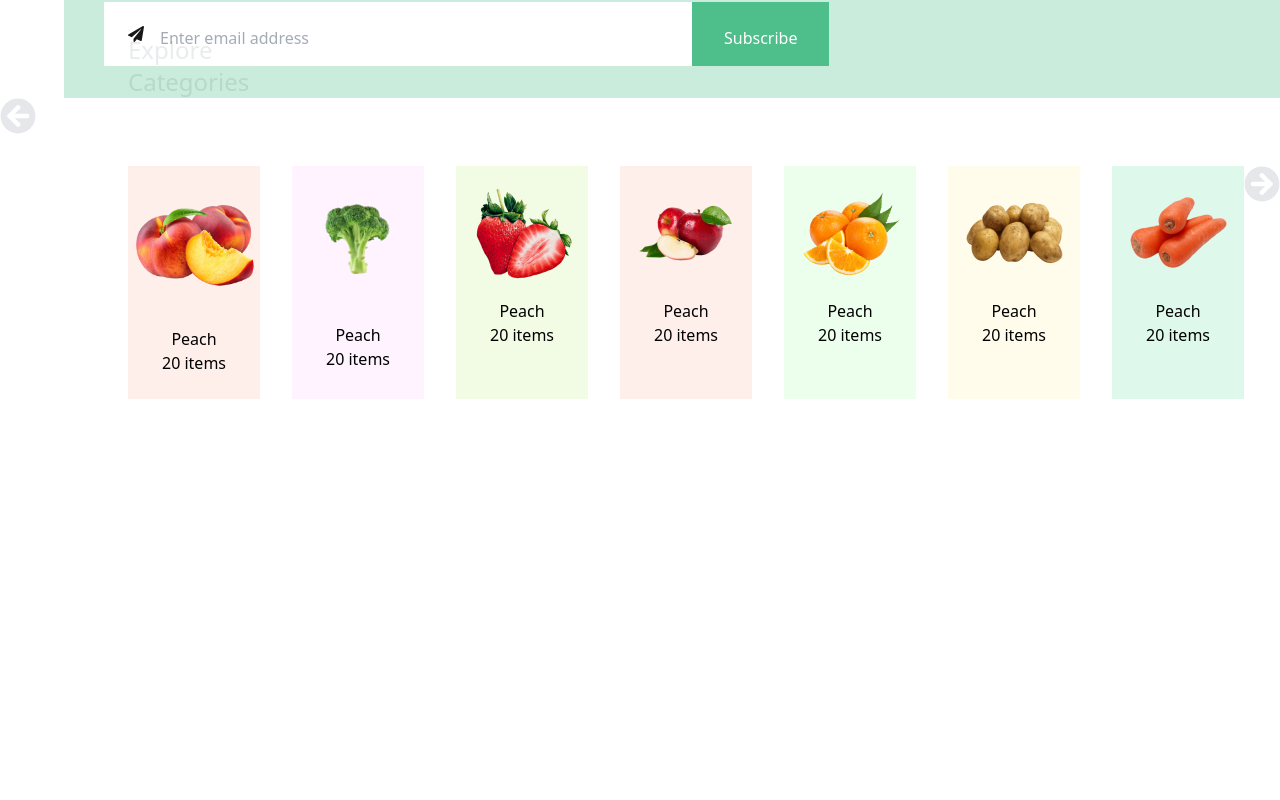
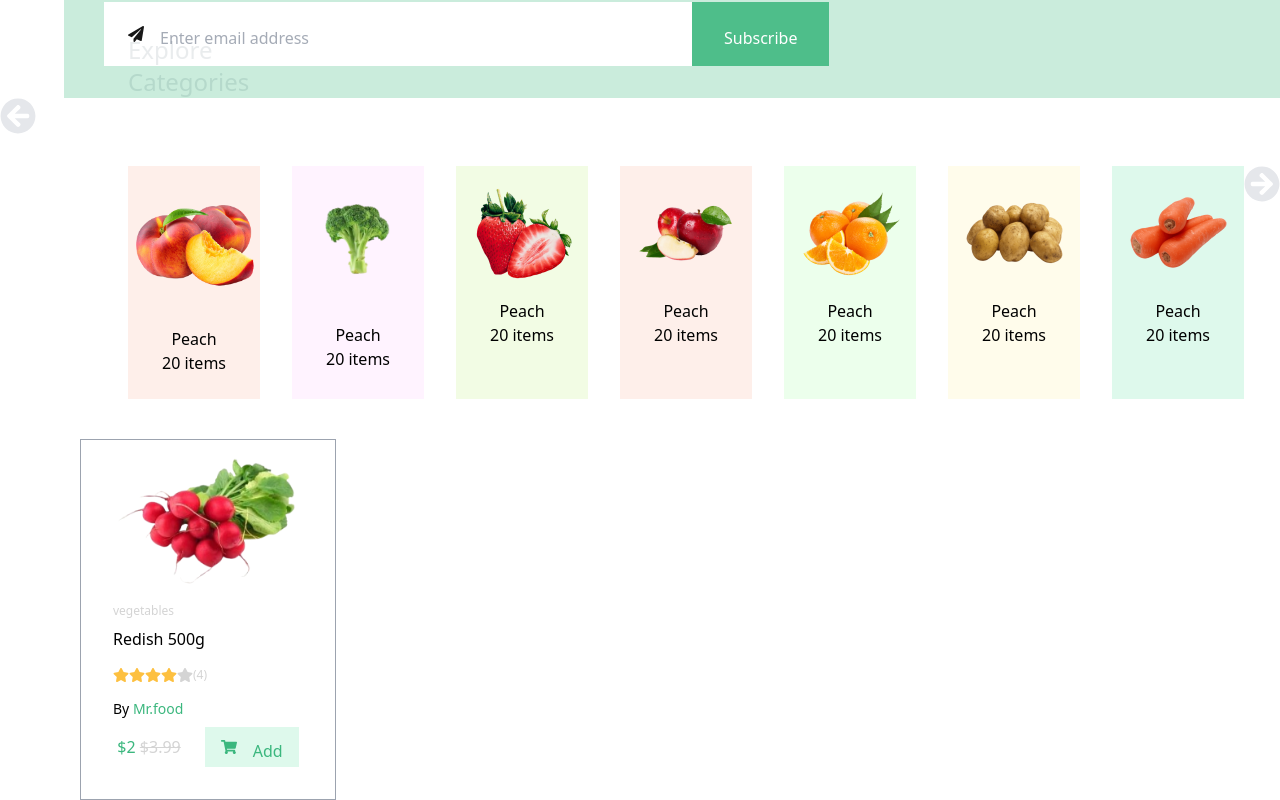
Before and after one commit to Divine-20/Instafarm, a React (Vite) app: page / in a window 1280 px wide. Shown: the part 927-1727 px from the top of the page. Before the commit the page ends 1326 px from the top, so only its background shows below. Built offline with nearby package versions, Linux system fonts and the light colour scheme.

Commit message:
created divs

```diff
--- a/src/components/categories.jsx
+++ b/src/components/categories.jsx
@@ -1,5 +1,5 @@
 import React from 'react'
-import { FaArrowCircleLeft,FaArrowCircleRight } from 'react-icons/fa'
+import { FaArrowCircleLeft,FaArrowCircleRight,FaStar,FaShoppingCart } from 'react-icons/fa'
 
 import peaches from '../images/peaches.png'
 import cabbage from '../images/cabbage.png'
@@ -8,6 +8,8 @@ import apple from '../images/apple.png'
 import oranges from '../images/oranges.png'
 import irishpotatoes from '../images/irishpotatoes.png'
 import carrots from '../images/carrots.png'
+import reddish from '../images/reddish.png'
+
 
 function Categories() {
   return (
@@ -56,6 +58,24 @@ function Categories() {
             </div>
             <i className='text-4xl text-gray-200' ><FaArrowCircleRight /></i>
         </div>
+        <div className='h-auto pb-8 w-64 ml-20 mt-10 border-solid border-[1px] border-gray-400'>
+          <img src={reddish} alt="reddish" />
+          <p className='text-xs pl-8 text-[#D4D4D4]'>vegetables</p>
+          <h1 className='pl-8 pt-2'>Redish 500g</h1>
+          <div className='flex pl-8 pt-4'>
+          <i className='text-[#FDC040]'><FaStar /></i>
+          <i className='text-[#FDC040]'><FaStar /></i>
+          <i className='text-[#FDC040]'><FaStar /></i>
+          <i className='text-[#FDC040]'><FaStar /></i>
+          <i className='text-[#D4D4D4]'><FaStar /></i>
+          <p className=' text-[#D4D4D4] text-xs'>(4)</p>
+         </div>
+         <p className='text-sm pt-4 pl-8 '>By <span className='text-sm text-[#3BB77E]'>Mr.food</span></p>
+         <div className='flex justify-center'>
+         <p className='text-[#3BB77E] pr-6 pt-4'>$2 <span className='text-[#D4D4D4] line-through'>$3.99</span></p>
+         <button className='text-[#3BB77E] flex h-10 mt-2 pt-3 w-auto pl-4 pr-4 bg-[#DEF9EC]'><i className='text-[#3BB77E] pr-4'><FaShoppingCart /></i>Add</button>
+         </div>
+        </div>
     </div>
   )
 }
--- /dev/null
+++ b/src/components/categoriesContent.jsx
@@ -0,0 +1,19 @@
+import React from 'react'
+import Categories from './categories';
+
+function CategoriesContent() {
+
+  const feautured = [{
+    src:"",
+    type:"vegetables",
+    name:"Reddish 500g",
+    owner:"Mr.food",
+    dollars:"$2",
+    amount:"$3.99"
+  }]
+  return (
+    <div></div>
+  )
+}
+
+export default CategoriesContent;
```
